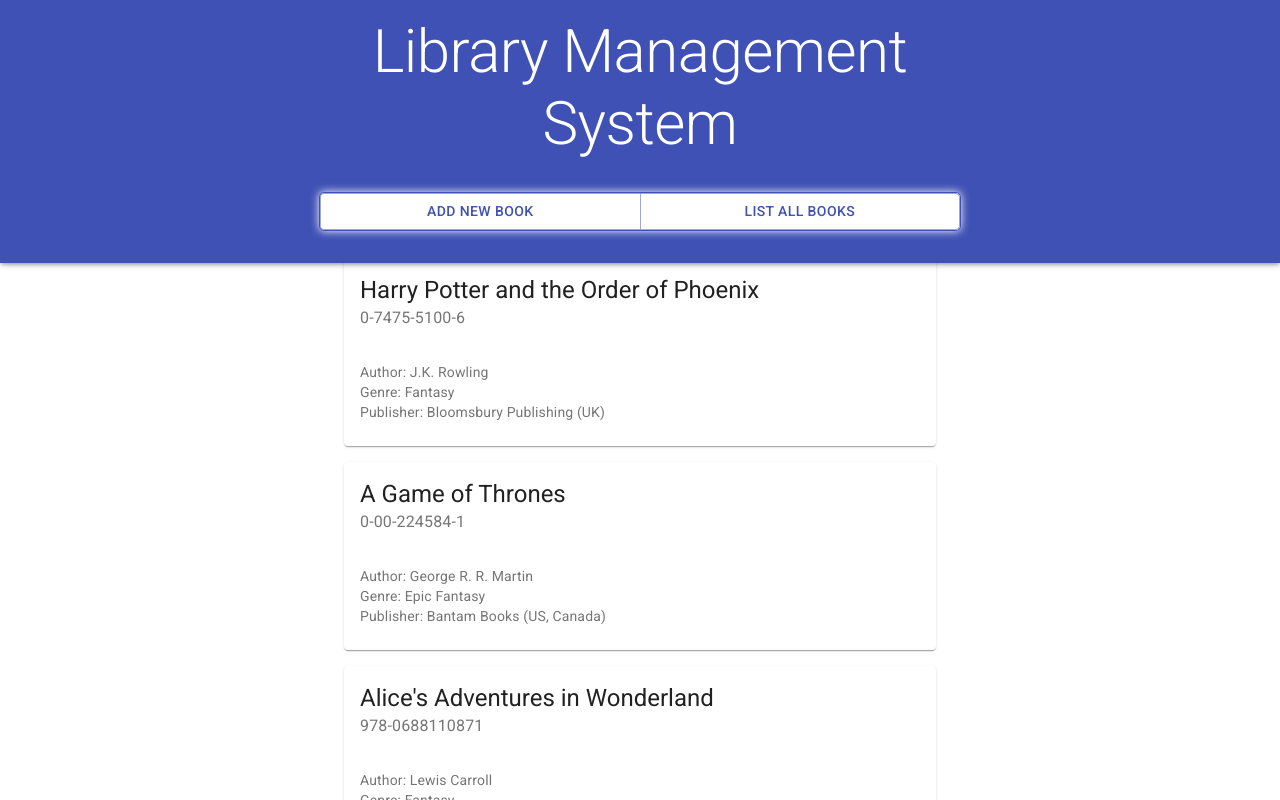
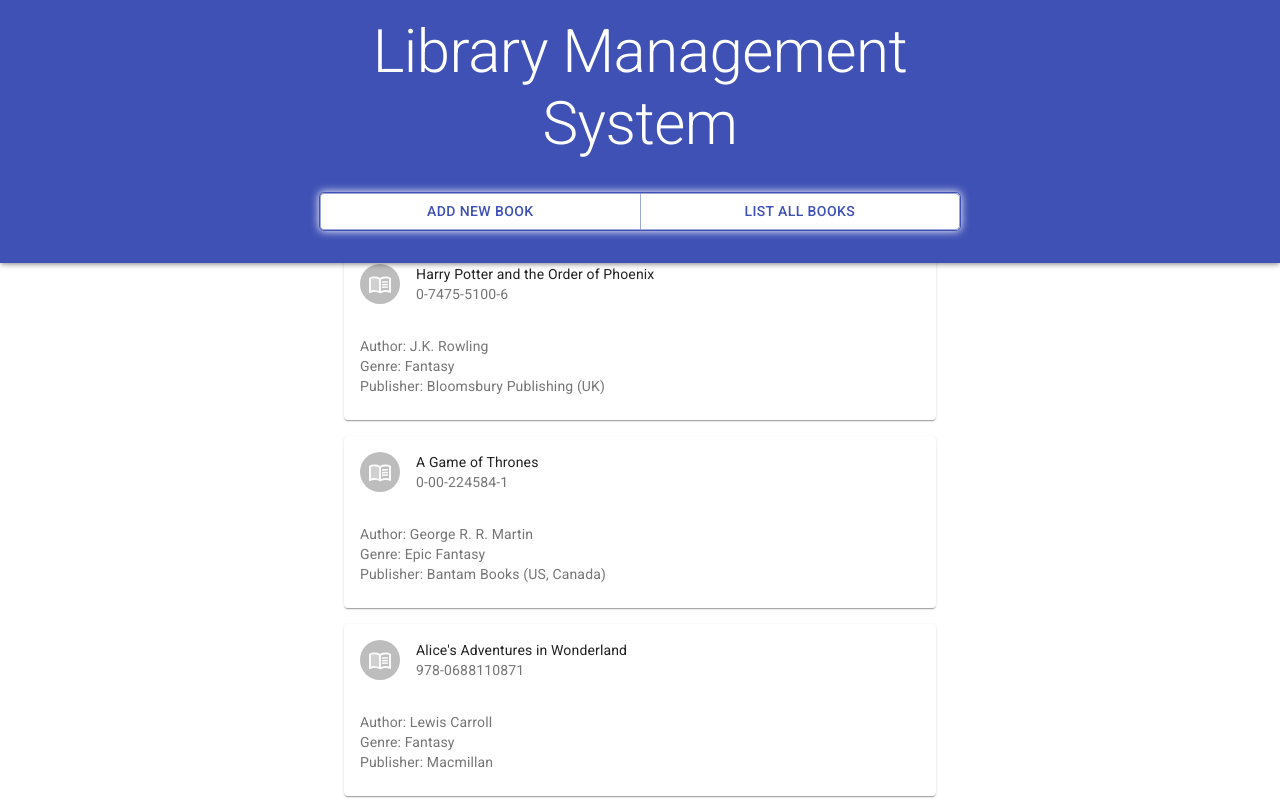
Before and after one commit to PankajaWijesena/lms, a React (Create React App) app in the folder plw-lms/: page / in a window 1280 px wide. Both pictures are taken after a click on the button "LIST ALL BOOKS". Shown: the top 800 px of the page. Built offline with nearby package versions, Linux system fonts and the light colour scheme.

Commit message:
ListBook component ui completed

```diff
--- a/plw-lms/package.json
+++ b/plw-lms/package.json
@@ -4,6 +4,7 @@
   "private": true,
   "dependencies": {
     "@material-ui/core": "^4.12.3",
+    "@material-ui/icons": "^4.11.2",
     "@testing-library/jest-dom": "^5.14.1",
     "@testing-library/react": "^11.2.7",
     "@testing-library/user-event": "^12.8.3",
--- a/plw-lms/src/components/Book.js
+++ b/plw-lms/src/components/Book.js
@@ -1,14 +1,25 @@
-import React from "react";
-import Card from "@material-ui/core/Card";
-import CardHeader from "@material-ui/core/CardHeader";
-import CardContent from "@material-ui/core/CardContent";
-import Typography from "@material-ui/core/Typography";
+import {
+    Card,
+    CardHeader,
+    CardContent,
+    Typography,
+    Avatar
+} from "@material-ui/core";
+import MenuBookTwoToneIcon from "@material-ui/icons/MenuBookTwoTone";
 
 export default function Book({ book }) {
     return (
         <div>
             <Card>
-                <CardHeader title={book.title} subheader={book.isbn} />
+                <CardHeader
+                    avatar={
+                        <Avatar>
+                            <MenuBookTwoToneIcon />
+                        </Avatar>
+                    }
+                    title={book.title}
+                    subheader={book.isbn}
+                />
                 <CardContent>
                     <Typography variant="body2" color="textSecondary">
                         Author: {book.author}
--- a/plw-lms/src/components/ListBook.js
+++ b/plw-lms/src/components/ListBook.js
@@ -1,4 +1,4 @@
-import React, { useEffect, useState } from "react";
+import { useEffect, useState } from "react";
 
 import { Container, Grid } from "@material-ui/core";
 
@@ -12,18 +12,11 @@
     }, [booksList]);
 
     return (
-        <div className="listbook">
+        <div style={styles.listBook}>
             <Container>
                 <Grid container>
                     {booksListView.map((book) => (
-                        <div
-                            style={{
-                                display: "flex",
-                                flexDirection: "column",
-                                width: "100%",
-                                margin: "0.5rem auto"
-                            }}
-                        >
+                        <div style={styles.listBookItem}>
                             <Grid item key={Math.random() * 12345}>
                                 <Book book={book} />
                             </Grid>
@@ -35,4 +28,19 @@
     );
 }
 
+const styles = {
+    listBook: {
+        display: "flex",
+        flexDirection: "column",
+        width: "50%",
+        margin: "15rem auto"
+    },
+    listBookItem: {
+        display: "flex",
+        flexDirection: "column",
+        width: "100%",
+        margin: "0.5rem auto"
+    }
+};
+
 export default ListBook;
--- a/plw-lms/src/index.css
+++ b/plw-lms/src/index.css
@@ -2,10 +2,3 @@
     margin: 0;
     padding: 0;
 }
-
-.listbook {
-    display: flex;
-    flex-direction: column;
-    width: 50%;
-    margin: 250px auto;
-}
```
Also changed, not shown: 1 other file (tests, documents, lock files or other folders).
